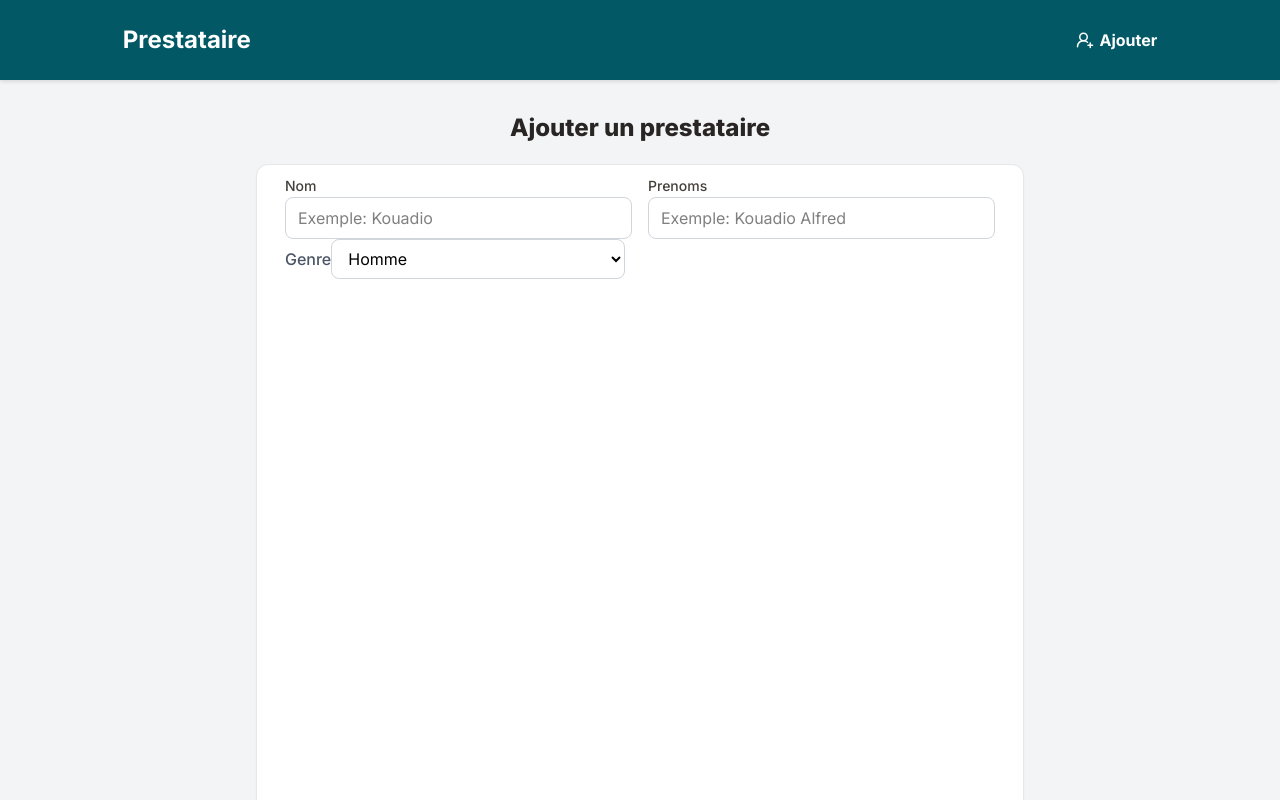
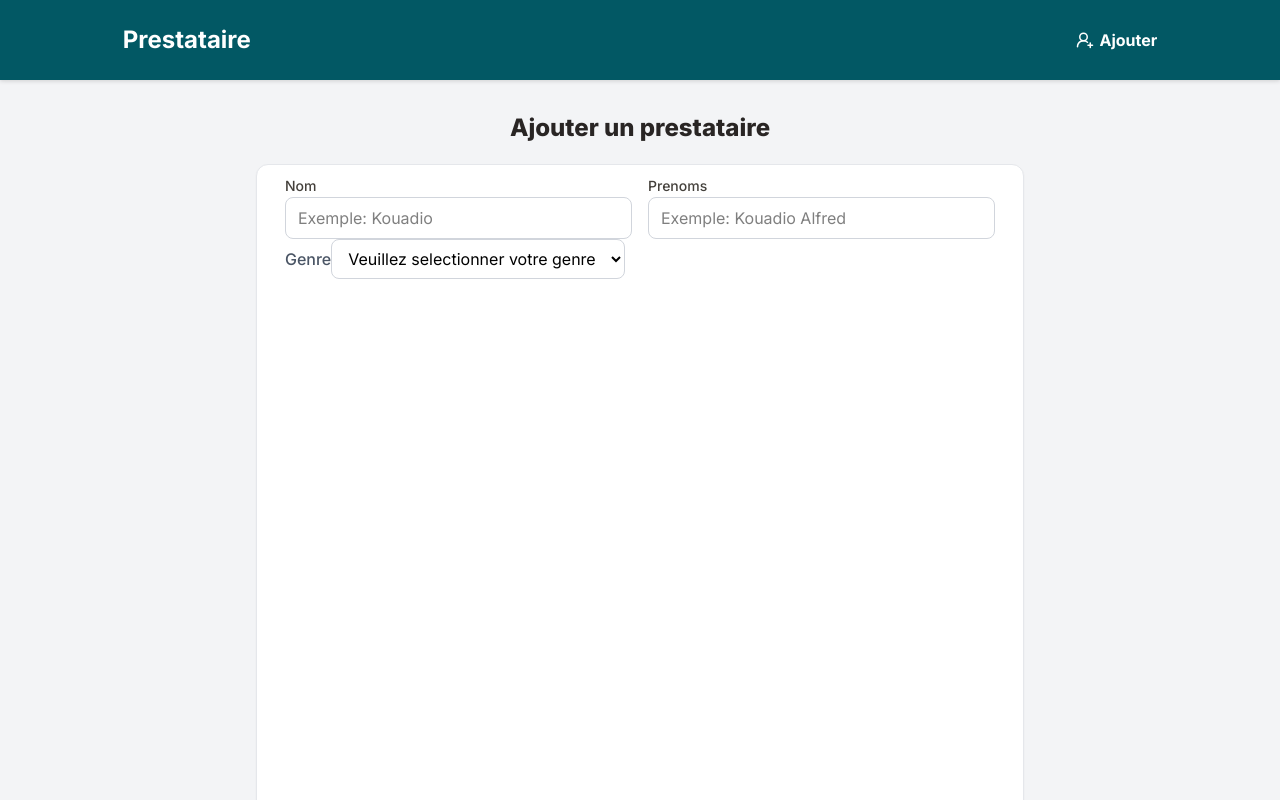
Before and after one commit to KouadioDev5ix/mynextjsapp, a Next.js app: page /ajouter-contact in a window 1280 px wide. Shown: the top 800 px of the page. Built offline with nearby package versions, Linux system fonts and the light colour scheme.

Commit message:
Update CustumSelect component props to make id and getKey optional

```diff
--- a/app/components/CustumSelect.tsx
+++ b/app/components/CustumSelect.tsx
@@ -4,17 +4,17 @@ import { cn } from "@/utils";
 
 type CustumSelectProps<T> = {
   htmlFor?: string;
-  id: string;
+  id?: string;
   label?: string;
   options: T[];
   valueKey: keyof T;
   labelKey: keyof T;
   // onChange: (item: T) => React.ReactNode;
   placeHoder: string;
-  getKey: (item: T) => number | string;
+  getKey?: (item: T) => number | string;
   selectClassName?: string;
   labelClassName?: string;
-};
+} & React.InputHTMLAttributes<HTMLInputElement>;
 
 export default function CustumSelect<T>({
   labelClassName,
@@ -59,7 +59,7 @@ export default function CustumSelect<T>({
           selectClassName,
         )}
       >
-        <option value="" disabled>
+        <option value="" disabled selected>
           {placeHoder ? placeHoder : "Selectionner une valeur"}
         </option>
 
```
